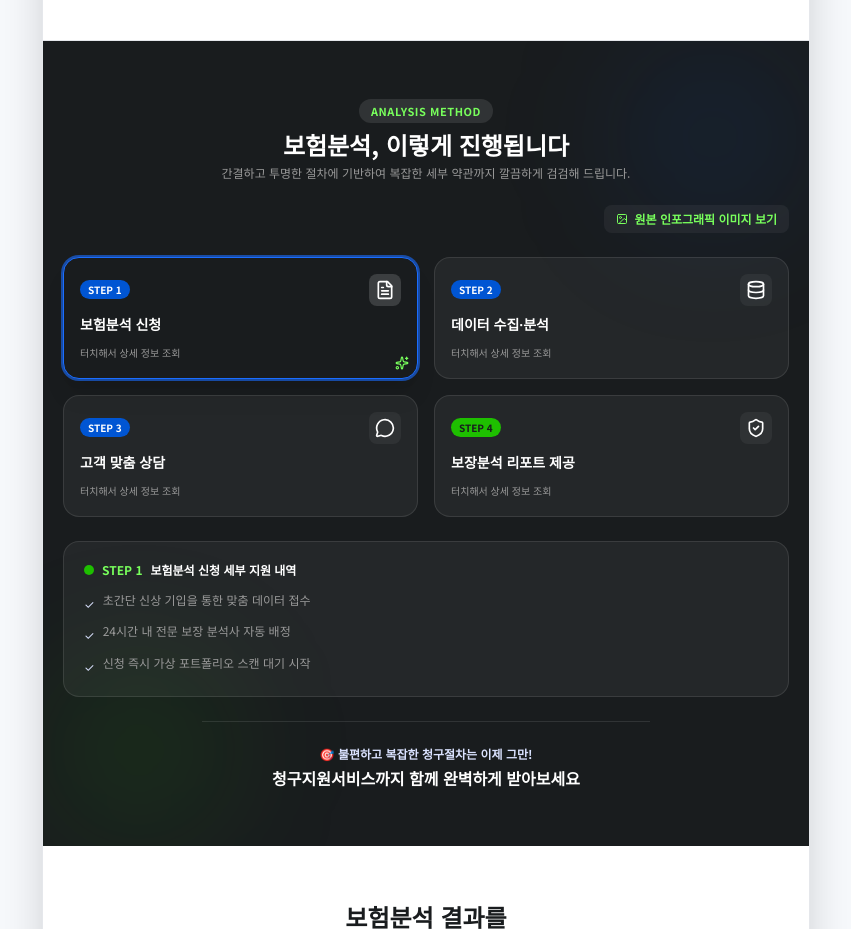
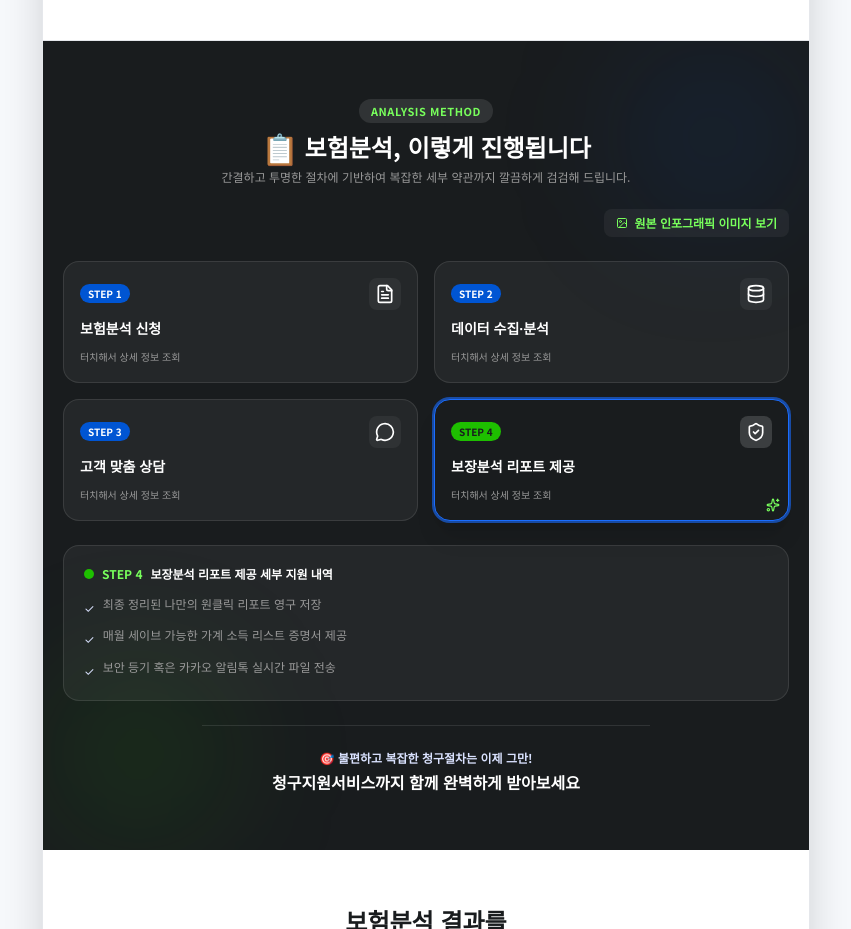
Before and after one commit to ncia/simple_consult, a React (Vite) app: page / in a window 1280 px wide. Shown: the part 3860-4789 px from the top of the page, without its empty margins (214-1065 px from the left). Built offline with nearby package versions, Linux system fonts and the light colour scheme.

Commit message:
030번째 커밋: 보험분석 진행 절차 섹션 스텝 자동 순환 애니메이션 및 이모지(📋) 추가

```diff
--- a/src/components/ProcessSection.tsx
+++ b/src/components/ProcessSection.tsx
@@ -1,4 +1,4 @@
-import React, { useState } from 'react';
+import React, { useState, useEffect } from 'react';
 import { ArrowRight, Sparkles, MessageCircle, FileText, Database, ShieldCheck, Eye, Image as ImageIcon } from 'lucide-react';
 
 interface ProcessStep {
@@ -12,6 +12,14 @@ interface ProcessStep {
 export function ProcessSection() {
   const [activeStep, setActiveStep] = useState<number>(0);
   const [showProcessRaw, setShowProcessRaw] = useState(false);
+
+  useEffect(() => {
+    if (showProcessRaw) return;
+    const interval = setInterval(() => {
+      setActiveStep((prev) => (prev + 1) % 4);
+    }, 2000);
+    return () => clearInterval(interval);
+  }, [showProcessRaw]);
 
   const steps: ProcessStep[] = [
     {
@@ -71,8 +79,8 @@ export function ProcessSection() {
           <span className="text-brand-green-light bg-white/10 text-[11px] font-bold px-3 py-1 rounded-full uppercase tracking-wider">
             Analysis Method
           </span>
-          <h2 className="font-sans font-bold text-2xl text-white mt-2">
-            보험분석, 이렇게 진행됩니다
+          <h2 className="font-sans font-bold text-2xl text-white mt-2 flex items-center justify-center gap-1.5">
+            <span className="text-3xl">📋</span> 보험분석, 이렇게 진행됩니다
           </h2>
           <p className="text-xs text-neutral-muted mt-1">
             간결하고 투명한 절차에 기반하여 복잡한 세부 약관까지 깔끔하게 검검해 드립니다.
```
